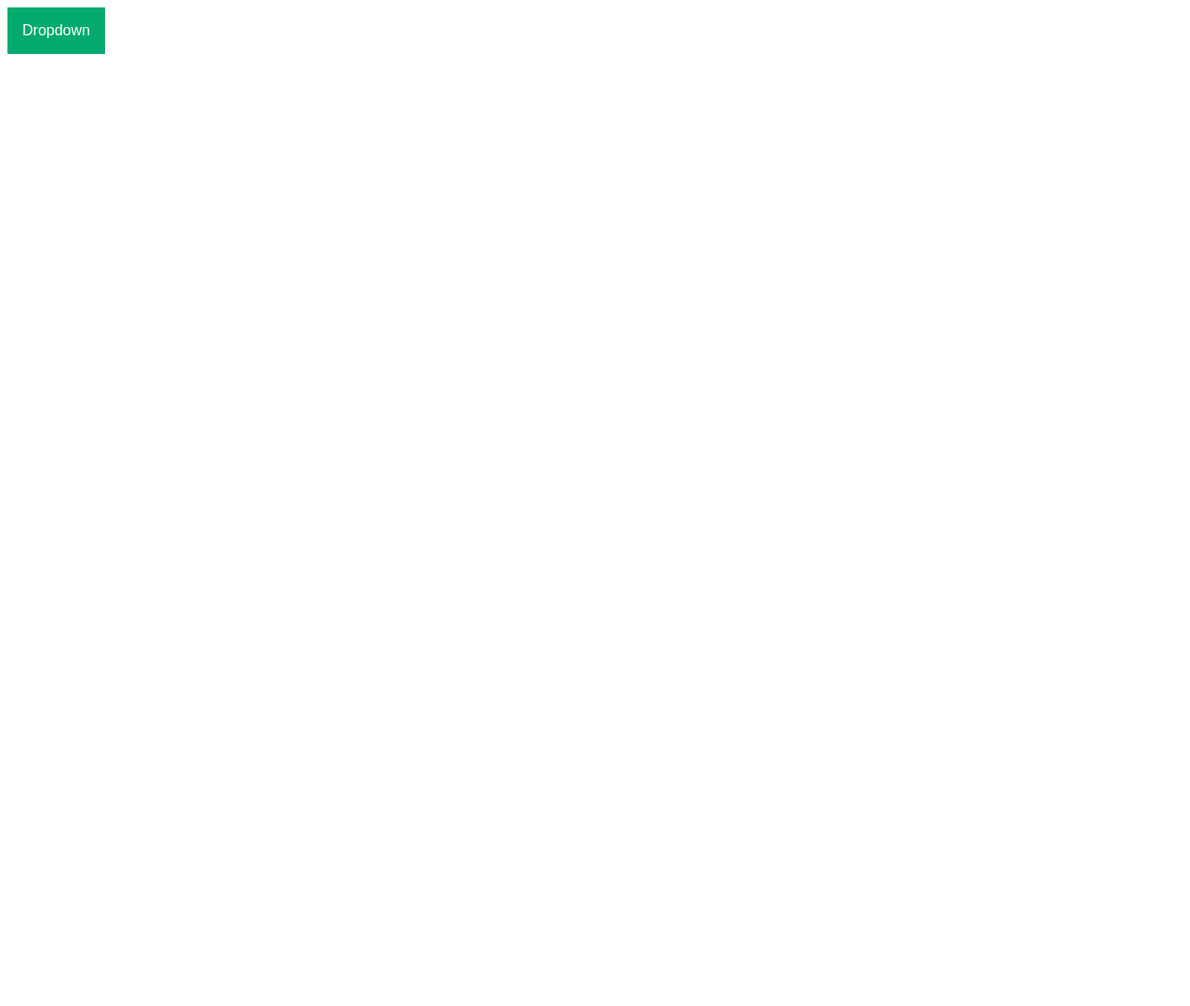
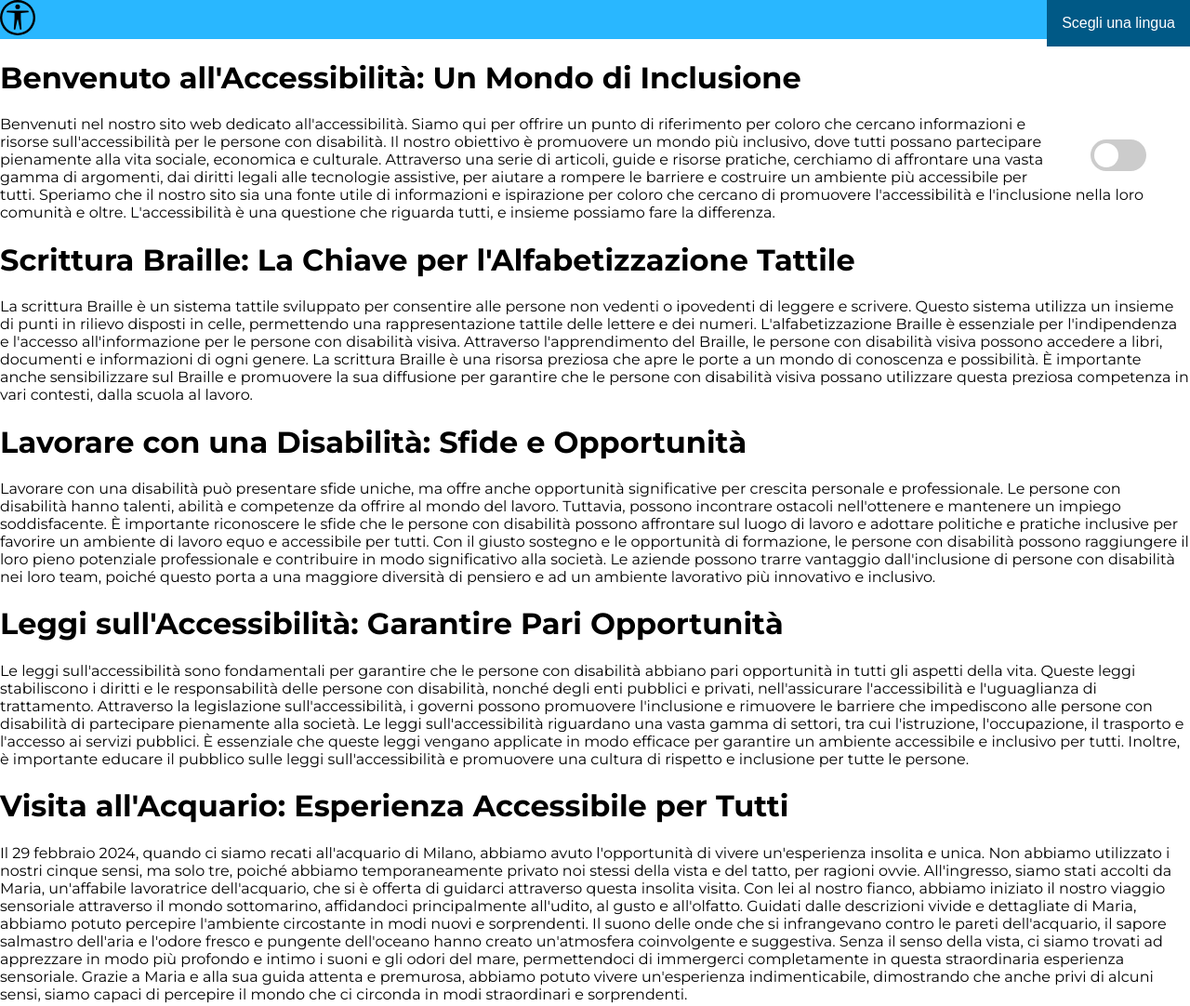
Before and after one commit to LetalexAlexYT/sito-accessibile, a plain HTML site: page index.html in a window 1280 px wide. Shown: the top 1082 px of the page at 93% size. Before the commit the page ends 800 px from the top, so only its background shows below. Drawn offline with Linux system fonts and the light colour scheme.

Commit message:
non e un bug, e una feature fidati

```diff
--- a/css/lingua.css
+++ b/css/lingua.css
@@ -1,6 +1,6 @@
 /* lingua Button */
 .bottone-lingua {
-  background-color: #04AA6D;
+  background-color: #005986;
   color: white;
   padding: 16px;
   font-size: 16px;
@@ -38,4 +38,4 @@
 .lingua:hover .contenuto-lingua {display: block;}
 
 /* Change the background color of the lingua button when the lingua content is shown */
-.lingua:hover .dropbtn {background-color: #3e8e41;}
+.lingua:hover .bottone-lingua {background-color: #3e8e41;}
--- /dev/null
+++ b/css/night-mode.css
@@ -0,0 +1,83 @@
+body {
+    /* Common styles for both light and dark modes */
+    transition: background-color 0.3s ease, color 0.3s ease;
+}
+
+/* Light Mode */
+[data-theme='light'] {
+    background-color: #f0f0f0;
+    color: #333;
+    font-weight: initial;
+}
+
+/* Dark Mode */
+[data-theme='dark'] {
+    background-color: #333;
+    color: #f0f0f0;
+    font-weight: initial;
+}
+
+[data-theme='dark'] #header {
+    background-color: #1e1e1e;
+}
+
+
+
+
+
+
+/*-------------------------------------------------------------------------*/
+.container {
+
+    text-align: center;
+    margin-top: 100px;
+}
+
+.switch {
+    position: relative;
+    display: inline-block;
+    width: 60px;
+    height: 34px;
+}
+
+.switch input {
+    opacity: 0;
+    width: 0;
+    height: 0;
+}
+
+.slider {
+    position: absolute;
+    cursor: pointer;
+    top: 0;
+    left: 0;
+    right: 0;
+    bottom: 0;
+    background-color: #ccc;
+    transition: .4s;
+    border-radius: 34px;
+}
+
+.slider:before {
+    position: absolute;
+    content: "";
+    height: 26px;
+    width: 26px;
+    left: 4px;
+    bottom: 4px;
+    background-color: white;
+    transition: .4s;
+    border-radius: 50%;
+}
+
+input:checked + .slider {
+    background-color: #2196F3;
+}
+
+input:focus + .slider {
+    box-shadow: 0 0 1px #2196F3;
+}
+
+input:checked + .slider:before {
+    transform: translateX(26px);
+}
--- a/css/style.css
+++ b/css/style.css
@@ -2,7 +2,22 @@
     font-family: braille;
     src: url("../fonts/braille.ttf");
 }
+@font-face {
+    font-family: bello;
+    src: url("../fonts/Montserrat-VariableFont_wght.ttf");
+}
+body {
+    margin: 0;
+    font-family: bello;
+}
 
-h1 {
-
+#header {
+    background-color: #29b7ff;
+    position: relative;
 }
+#header img {
+    width: 3%;
+}
+.lingua {
+    float: right;
+}
--- a/index.html
+++ b/index.html
@@ -4,18 +4,29 @@
         <meta charset="UTF-8">
         <title>Sito Accessibile di Alex&Ale</title>
         <link type="text/css" rel="stylesheet" href="./css/lingua.css">
+        <link type="text/css" rel="stylesheet" href="./css/night-mode.css">
         <link type="text/css" rel="stylesheet" href="./css/style.css">
         <script src="js/index.js" defer></script>
+        <script src="js/night-mode.js" defer></script>
     </head>
     <body>
         <div id="header">
+            <img src="imgs/universal-access-circle.svg">
+
             <div class="lingua">
-                <button class="bottone-lingua">Dropdown</button>
+                <button class="bottone-lingua">Scegli una lingua</button>
                 <div class="contenuto-lingua">
-                  <button onclick="changeLanguage('it')">🇮🇹</button>
-                  <button onclick="changeLanguage('en')">🇺🇸</button>
+                    <button onclick="changeLanguage('it')">🇮🇹</button>
+                    <button onclick="changeLanguage('en')">🇺🇸</button>
                 </div>
-              </div>
+                <div class="container">
+                <label class="switch">
+                    <input type="checkbox" id="darkModeToggle">
+                    <span class="slider round"></span>
+                </label>
+            </div>
+            </div>
+
         </div>
         <div id="content">
             <div id="introduction">
--- a/js/index.js
+++ b/js/index.js
@@ -1,5 +1,5 @@
-var contenuti;
-var lingua = "it";
+let contenuti;
+let lingua;
 
 let elementi = [
     document.getElementById("introduction"),
@@ -29,3 +29,5 @@ function changeLanguage(a) {
     console.log("Cambiata la lingua a " + lingua);
     update();
 }
+
+changeLanguage("it")
--- /dev/null
+++ b/js/night-mode.js
@@ -0,0 +1,13 @@
+const toggleSwitch = document.querySelector('#darkModeToggle');
+
+// Add event listener for the switch
+toggleSwitch.addEventListener('change', switchTheme, false);
+
+// Function to switch theme
+function switchTheme() {
+    if (toggleSwitch.checked) {
+        document.body.setAttribute('data-theme', 'dark');
+    } else {
+        document.body.removeAttribute('data-theme');
+    }
+}
```
Also changed, not shown: fonts/Montserrat-VariableFont_wght.ttf (added), imgs/moon-fill.svg (added), imgs/moon.svg (added), imgs/universal-access-circle.svg (added).
